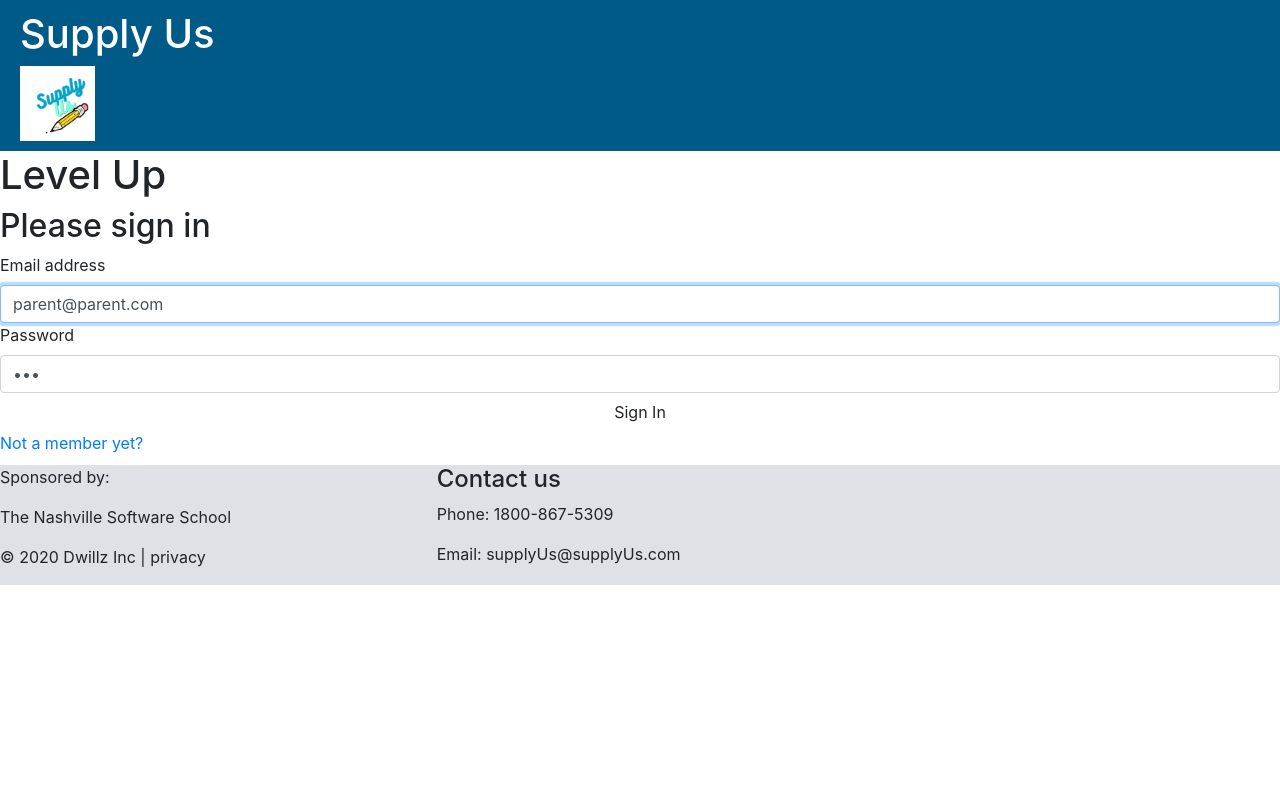
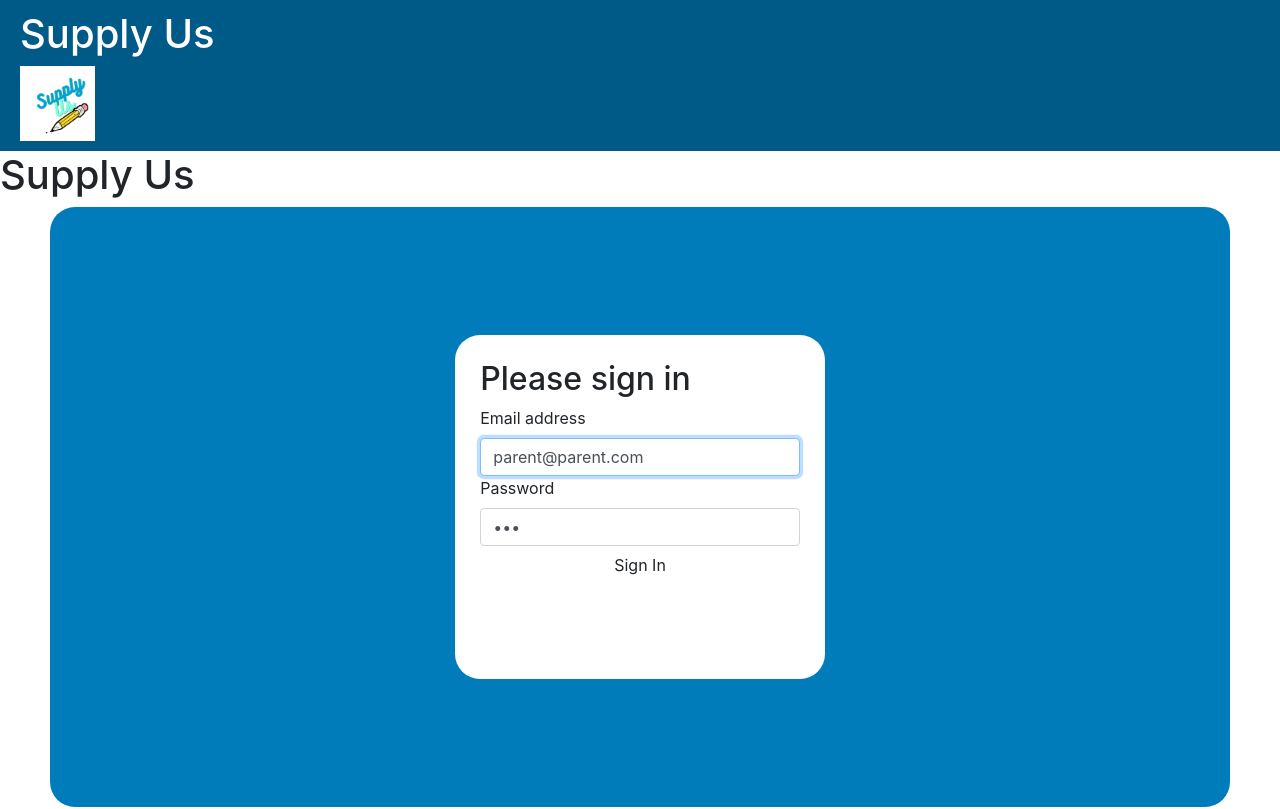
Before and after one commit to dwilliams91/Supply-Us-React, a React (Create React App) app: page /login in a window 1280 px wide. Shown: the top 809 px of the page. Built offline with nearby package versions, Linux system fonts and the light colour scheme.

Commit message:
login css and navbar look better

```diff
--- a/src/components/Teachers/TeacherNavBar/TeacherNavBar.js
+++ b/src/components/Teachers/TeacherNavBar/TeacherNavBar.js
@@ -20,7 +20,7 @@
                         </Col>
 
                         <Col lg="auto">
-                        <Link className="navbar__link" to="/teachers/addItem">Add or Edit an Item the database</Link>
+                        <Link className="navbar__link" to="/teachers/addItem">Manage Item Database</Link>
                         </Col>
                         <Col lg="auto">
                         {admin==="true" ? <Link className="navbar__link" to="/teachers/admin">admin</Link> : <></>}
--- a/src/components/auth/Login.js
+++ b/src/components/auth/Login.js
@@ -48,9 +48,11 @@
                 <div>Email or password was not valid.</div>
                 <button className="button--close" onClick={e => invalidDialog.current.close()}>Close</button>
             </dialog>
-            <section>
+            <h1>Supply Us</h1>
+            <section className="loginContainer">
+                <div className="loginCard">
                 <form className="form--login" onSubmit={handleLogin}>
-                    <h1>Level Up</h1>
+
                     <h2>Please sign in</h2>
                     <fieldset>
                         <label htmlFor="inputEmail"> Email address </label>
@@ -66,6 +68,7 @@
                         <button className="btn btn-1 btn-sep icon-send" type="submit">Sign In</button>
                     </fieldset>
                 </form>
+                </div>
             </section>
             <section className="link--register">
                 <Link to="/register">Not a member yet?</Link>
```
